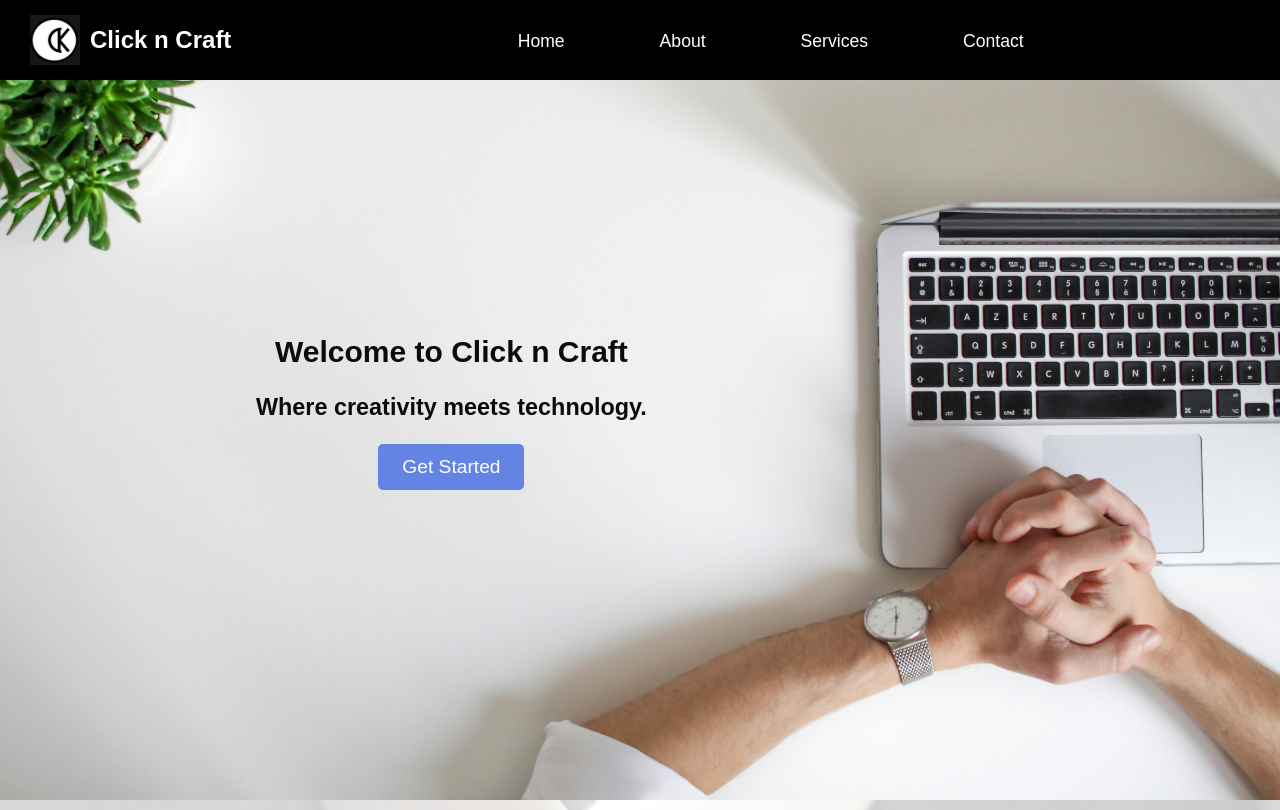
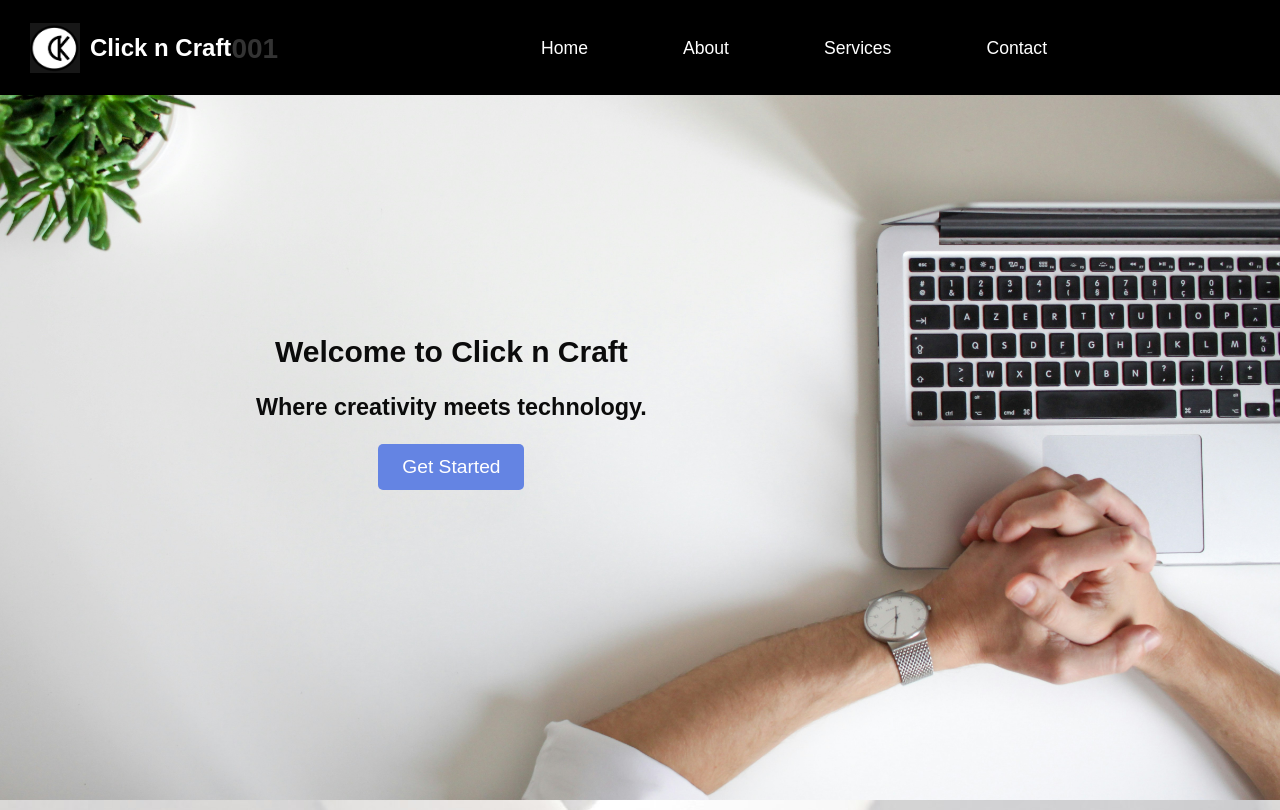
Before and after one commit to ANKITARGHODEKAR/Landing-Page-in-pure-CSS, a plain HTML site: page index.html in a window 1280 px wide. Shown: the top 810 px of the page. Drawn offline with Linux system fonts and the light colour scheme.

Commit message:
changed in index.html

```diff
--- a/index.html
+++ b/index.html
@@ -16,6 +16,7 @@
         <div class="logo-container">
             <img src="img/logo.jpg" alt="Click n Craft Logo" class="logo">
             <h1 class="company-name">Click n Craft</h1>
+            <h2 class="company-id"> 001</h2>
         </div>
         <nav>
             <ul>
```
